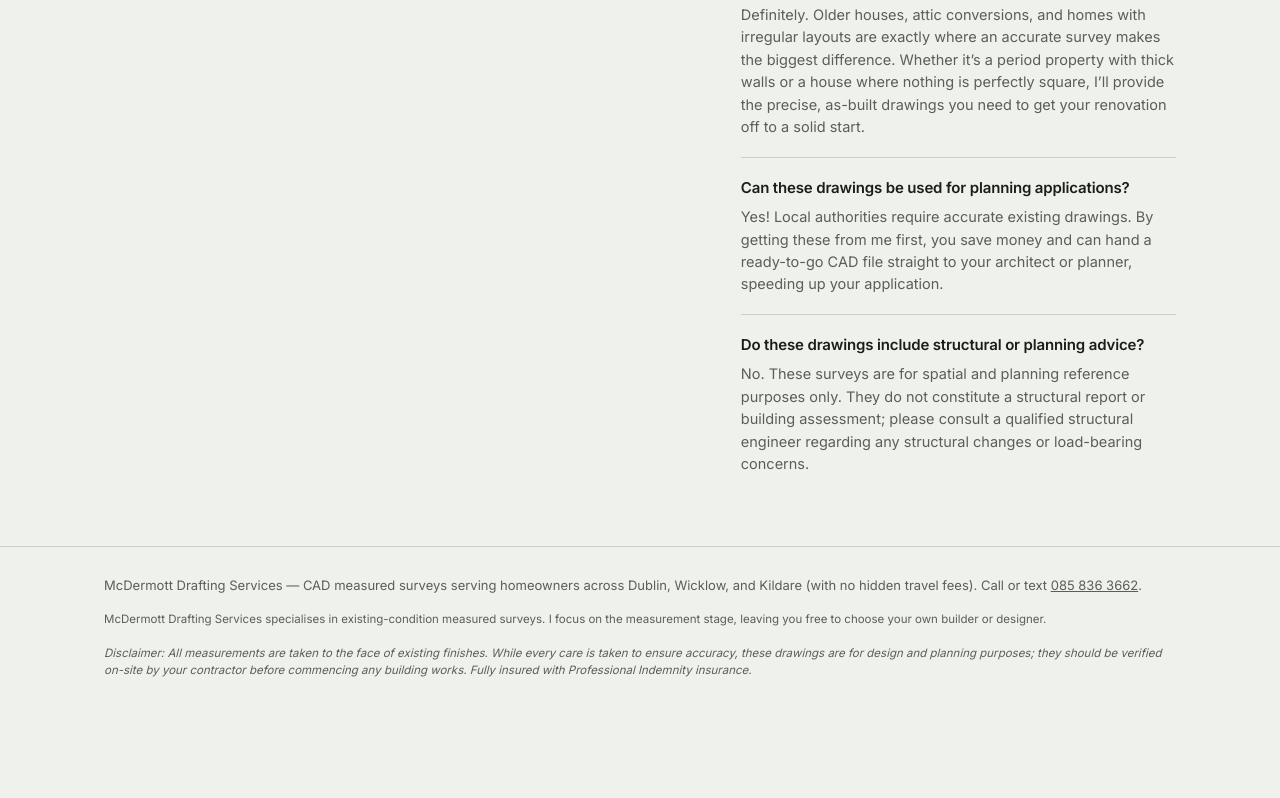
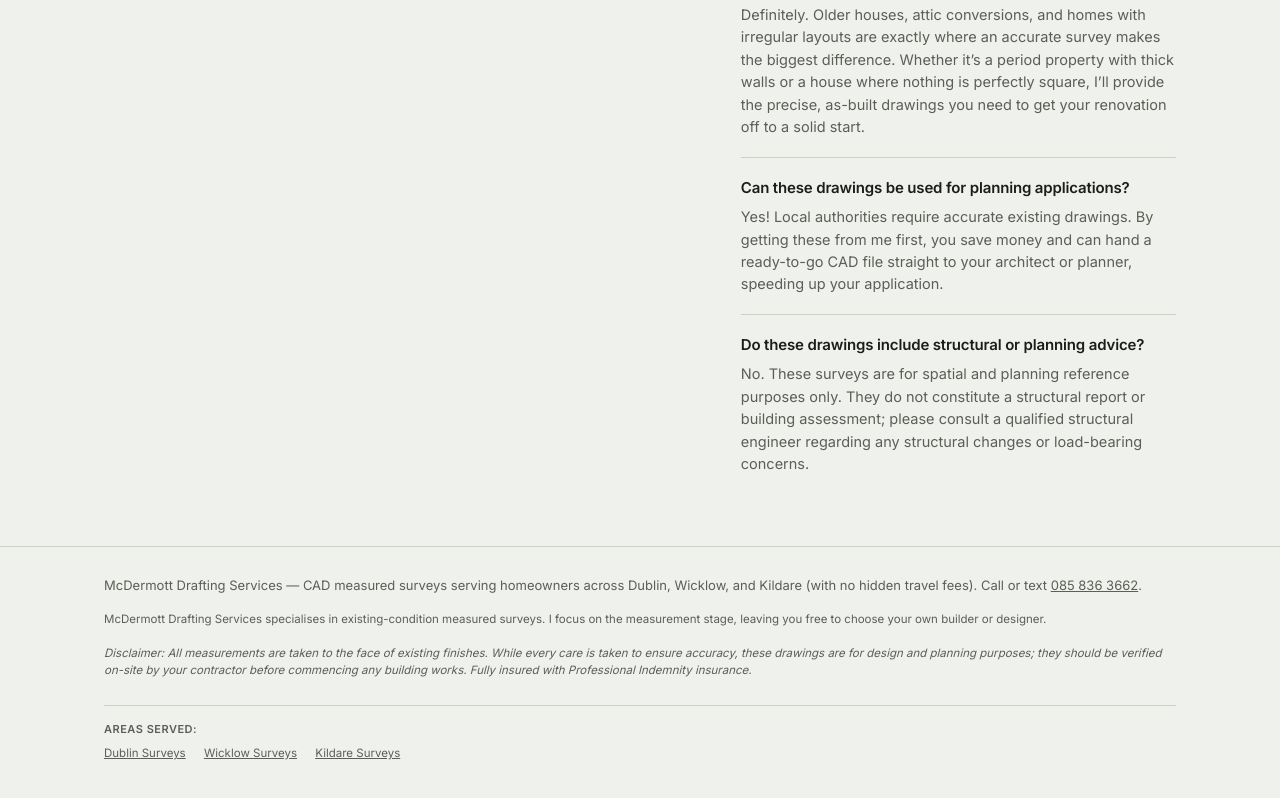
Before and after one commit to AmazingSpoon26/McDermottDrafting, a website: page index.html in a window 1280 px wide. Shown: the part 2089-2887 px from the top of the page. Drawn offline with Linux system fonts and the light colour scheme.

Commit message:
added county links

```diff
--- a/index.html
+++ b/index.html
@@ -1446,6 +1446,14 @@
       <br><br>
       <em>Disclaimer: All measurements are taken to the face of existing finishes. While every care is taken to ensure accuracy, these drawings are for design and planning purposes; they should be verified on-site by your contractor before commencing any building works. Fully insured with Professional Indemnity insurance.</em>
     </p>
+
+    <!-- NEW: County Pages Links for Google SEO -->
+    <div class="footer-legal" style="margin-top: 15px; border-top: 1px solid var(--line); padding-top: 15px; flex-basis: 100%;">
+      <strong style="display: block; margin-bottom: 8px; color: var(--muted); font-size: 11px; text-transform: uppercase; letter-spacing: 0.5px;">Areas Served:</strong>
+      <a href="/measured-surveys-dublin" style="margin-right: 15px;">Dublin Surveys</a>
+      <a href="/measured-surveys-wicklow" style="margin-right: 15px;">Wicklow Surveys</a>
+      <a href="/measured-surveys-kildare">Kildare Surveys</a>
+    </div>
   </div>
 </footer>
 
```
